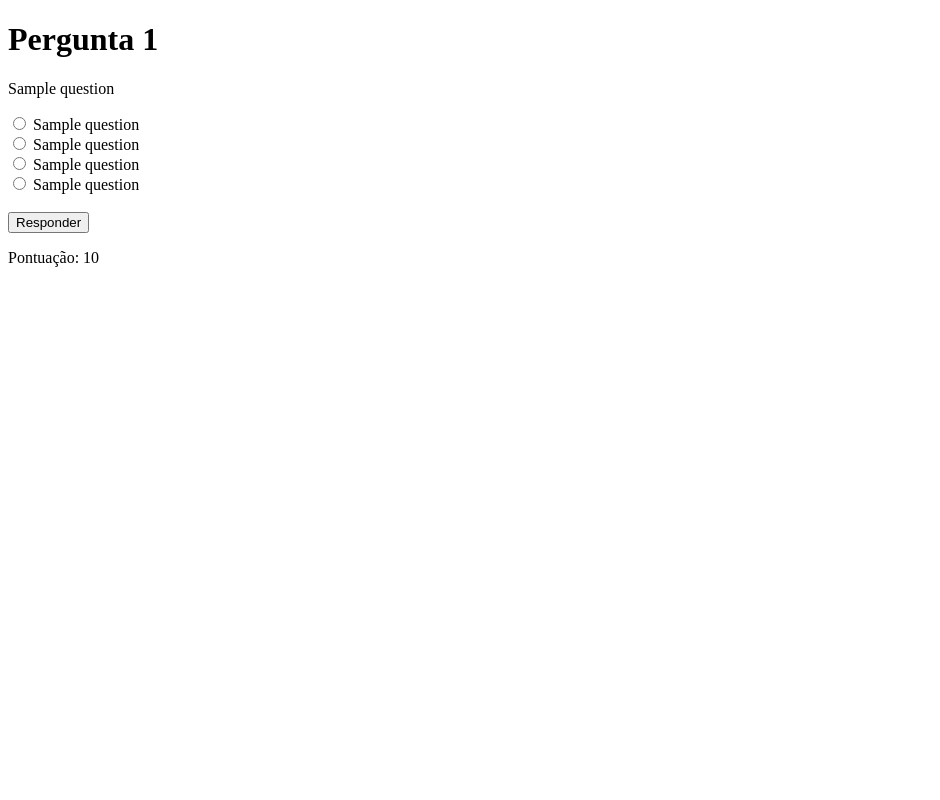
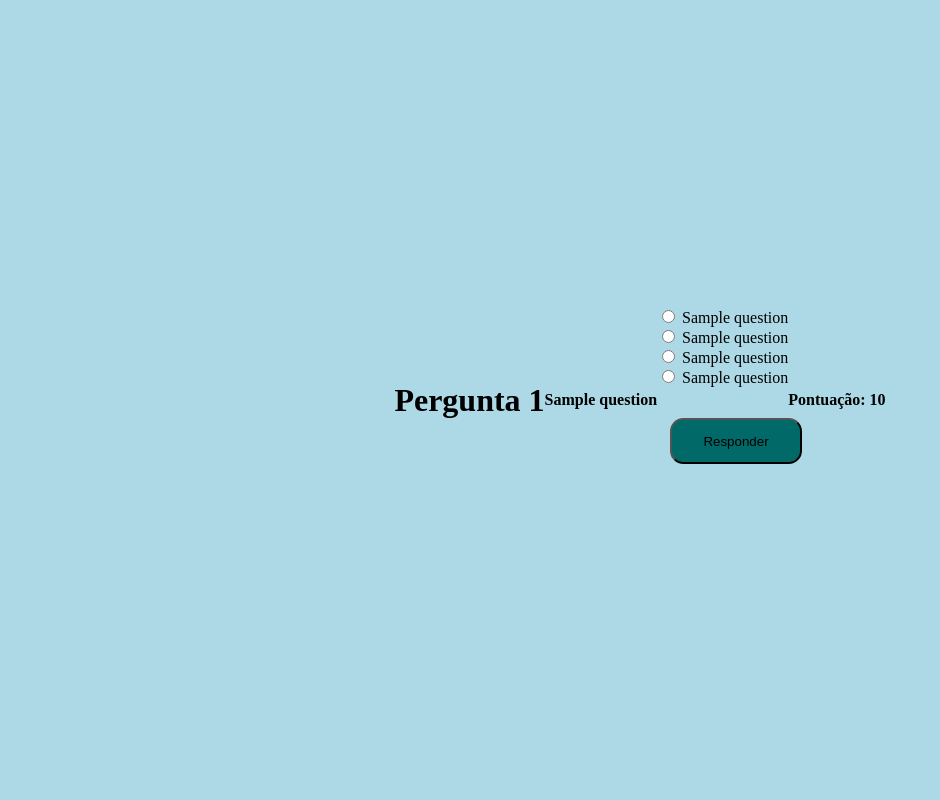
Before and after one commit to RenathaLoiza/projeto_vocacao_conclusao_curso, a Flask app: template Templates/quiz.html in a window 1280 px wide. Shown: the whole page, without its empty margins (0-940 px from the left). Run offline with Flask 3, Linux system fonts and the light colour scheme; the template is opened without the code that fills it: most values are stand-ins (such as "Sample title", 1, 10 or a date in 2020).

Commit message:
Update quiz.html

```diff
--- a/Templates/quiz.html
+++ b/Templates/quiz.html
@@ -1,3 +1,45 @@
+<style>
+.inicio.pontos{
+    text-align: center;
+
+}
+p, .pont{
+    font-weight: bold;
+    font-weight: 700;
+}
+body{
+    display: flex;
+    background-color: lightblue;
+    font-size: 16px;
+    align-items: center;
+    box-sizing: border-box;
+    justify-content: center;
+    }
+h1{
+     text-align: center;
+ }
+
+.inicio{
+    background-color: #009999;
+    padding: 2em;
+    border-radius: 1em;
+
+}
+form.label{
+    text-align: center;
+
+}
+
+button{
+  width: 100%;
+  border-radius: 1em;
+  margin:1em;
+  padding:1em;
+  background-color: #026969;
+}
+
+
+</style>
 <!DOCTYPE html>
 <html lang="pt-br">
 <head>
```
